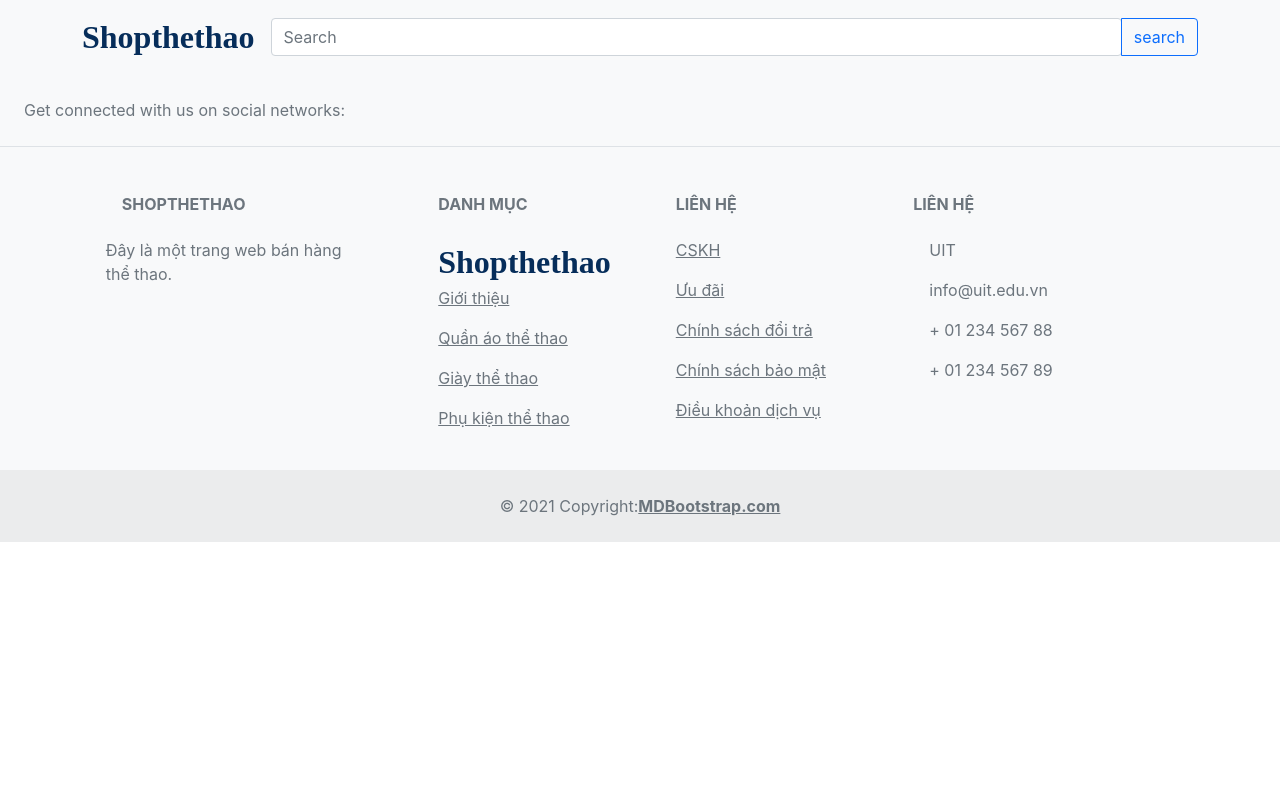
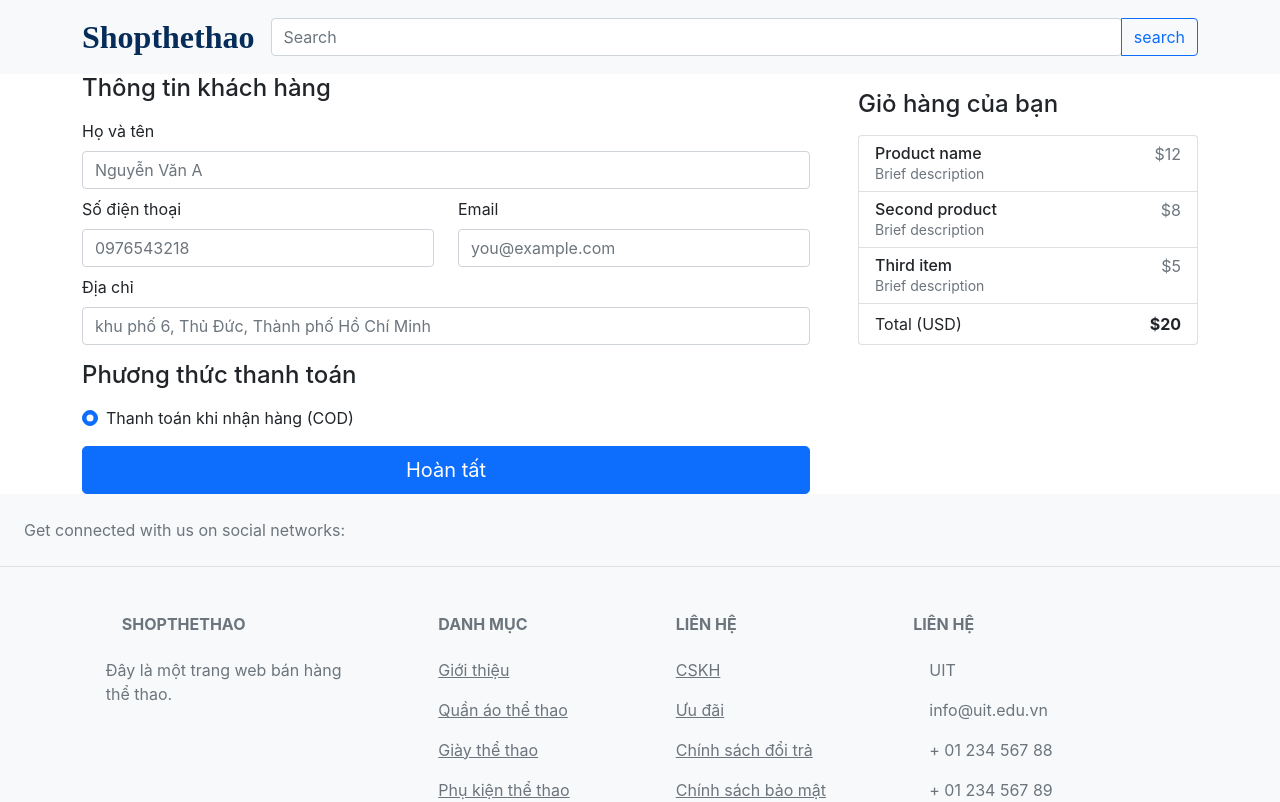
Before and after one commit to BuiTaLocLS/framework_IS220.M11_1, a React (Create React App) app: page /checkout in a window 1280 px wide. Shown: the top 802 px of the page. Built offline with nearby package versions, Linux system fonts and the light colour scheme; a web font is replaced by a local one.

Commit message:
checkout-cart

```diff
--- /dev/null
+++ b/src/components/Cart.js
@@ -0,0 +1,100 @@
+import React from 'react';
+import './Cart.scss';
+
+
+const Cart = () => {
+  return (
+    <div className="container">
+      <div className="row g-5">
+      <div className="col-md-5 col-lg-4 order-md-last">
+        <h4 className="d-flex justify-content-between align-items-center mb-3">
+          <span className="my-0">Giỏ hàng của bạn</span>
+        </h4>
+        <ul className="list-group mb-3">
+          <li className="list-group-item d-flex justify-content-between lh-sm">
+            <div>
+              <h6 className="my-0">Product name</h6>
+              <small className="text-muted">Brief description</small>
+            </div>
+            <span className="text-muted">$12</span>
+          </li>
+          <li className="list-group-item d-flex justify-content-between lh-sm">
+            <div>
+              <h6 className="my-0">Second product</h6>
+              <small className="text-muted">Brief description</small>
+            </div>
+            <span className="text-muted">$8</span>
+          </li>
+          <li className="list-group-item d-flex justify-content-between lh-sm">
+            <div>
+              <h6 className="my-0">Third item</h6>
+              <small className="text-muted">Brief description</small>
+            </div>
+            <span className="text-muted">$5</span>
+          </li>
+          <li className="list-group-item d-flex justify-content-between">
+            <span>Total (USD)</span>
+            <strong>$20</strong>
+          </li>
+        </ul>
+
+      </div>
+      <div className="col-md-7 col-lg-8">
+        <h4>Thông tin khách hàng</h4>
+        <form noValidate>
+          <div className="row">
+            <div className='col-sm-12'>
+              <label htmlFor="fullName" className="form-label">
+              Họ và tên
+              </label>
+              <input id="fullName" type="text" className="form-control" placeholder='Nguyễn Văn A' />
+              <div className="invalid-feedback">
+              Họ và tên không được bỏ trống
+              </div>
+            </div>
+
+            <div class="col-6">
+                <label htmlFor="number-phone" className="form-label">Số điện thoại</label>
+                <div class="input-group has-validation">
+                  <input type="text" className="form-control" id="number-phone" placeholder="0976543218" required />
+                <div class="invalid-feedback">
+                Số điện thoại không được bỏ trống
+                  </div>
+                </div>
+            </div>
+            <div class="col-6">
+              <label htmlFor="email" className="form-label">
+                Email
+              </label>
+              <input type="email" className="form-control" id="email" placeholder="you@example.com" />
+              <div className="invalid-feedback">
+              Email không được bỏ trống
+              </div>
+            </div>
+            <div className="col-12">
+                <label htmlFor="address" className="form-label">Địa chỉ</label>
+                <input type="text" className="form-control" id="address" placeholder="khu phố 6, Thủ Đức, Thành phố Hồ Chí Minh" required/>
+                <div className="invalid-feedback">
+                Địa chỉ không được bỏ trống
+                </div>
+              </div>
+
+          </div>
+          <h4 className="mb-3">Phương thức thanh toán</h4>
+
+            <div className="my-3">
+              <div className="form-check">
+                <input id="credit" name="paymentMethod" type="radio" className="form-check-input" checked required/>
+                <label className="form-check-label" htmlFor="credit">Thanh toán khi nhận hàng (COD)</label>
+              </div>
+            </div>
+          <button className="w-100 btn btn-primary btn-lg" type="submit">Hoàn tất</button>
+        </form>
+      </div>
+      {/* Cart */}
+      </div>
+    </div>
+  );
+}
+
+export default Cart;
--- /dev/null
+++ b/src/components/Cart.scss
@@ -0,0 +1,11 @@
+.container {
+  max-width: 960px;
+}
+
+.form-label {
+  margin: 8px 0 0 0
+}
+
+.mb-3 {
+  margin: 16px 0 0 0
+}
--- a/src/components/Footer.js
+++ b/src/components/Footer.js
@@ -59,8 +59,6 @@ const Footer = () => {
                                 <h6 className="text-uppercase fw-bold mb-4">
                                     Danh Mục
                                 </h6>
-
-                                <Link to="/gioi-thieu" className="navbar-brand logo">Shopthethao</Link>
 
                                 <p>
                                     <Link to="/gioi-thieu" className="text-reset">Giới thiệu</Link>
--- a/src/components/Header.js
+++ b/src/components/Header.js
@@ -20,7 +20,7 @@ class Header extends Component {
             <nav className="navbar navbar-expand-lg navbar-light bg-light">
                 <div className="container">
 
-                    <Link to="/about" className="navbar-brand logo">Shopthethao</Link>
+                    <Link to="/" className="navbar-brand logo">Shopthethao</Link>
 
                     <button className="navbar-toggler" type="button" data-bs-toggle="collapse" data-bs-target="#navbarSupportedContent" aria-controls="navbarSupportedContent" aria-expanded="false" aria-label="Toggle navigation">
                         <span className="navbar-toggler-icon" />
--- a/src/views/App.js
+++ b/src/views/App.js
@@ -3,6 +3,7 @@ import Footer from '../components/Footer';
 import DetailProduct from './DetailProduct'
 import Intro from './Intro';
 import Home from './Home';
+import Checkout from './Checkout';
 import {
   BrowserRouter as Router,
   Switch,
@@ -41,6 +42,9 @@ function App() {
           <Route path="/detail-product/:id">
             <DetailProduct />
           </Route>
+          <Route path="/checkout">
+            <Checkout />
+          </Route>
         </Switch>
         <Footer />
       </Router>
--- /dev/null
+++ b/src/views/Cart.js
@@ -0,0 +1,145 @@
+import React, { useEffect, useState } from 'react';
+import { Route } from 'react-router-dom'
+import Commerce from '@chec/commerce.js'
+import { Grid } from 'semantic-ui-react';
+
+//Component Imports
+import Nav from '../components/cart/Nav'
+import LeftPanel from '../components/cart/LeftPanel'
+import ProductContainer from '.components/cart/ProductContainer'
+import CheckoutContainer from '../components/cart/CheckoutContainer'
+import CheckoutComplete from '../components/cart/CheckoutComplete'
+// import PrivateRoute from './utils/PrivateRoute'
+
+export const CartItemsContext = React.createContext()
+
+function Cart() {
+
+
+
+    const [cart, setCart] = useState()
+    const [checkout, setCheckout] = useState(false)
+    const [modalOpen, setModalOpen] = useState(false)
+    const [receipt, setReceipt] = useState()
+
+    useEffect(() => {
+        commerce.cart.retrieve()
+            .then(res => {
+                // console.log(res, 'response from app useEffect')
+                setCart(res)
+            })
+    },[receipt])
+
+    const cartHelperFunctions = {
+
+        deleteItem: (lineItemId) => {
+            commerce.cart.remove(lineItemId)
+                .then(res => {
+                    setCart(res.cart)
+                    localStorage.removeItem('cart-id')
+                })
+        },
+        addQaunity: (lineItemId, newQuanity) => {
+            commerce.cart.update(lineItemId, {quantity: newQuanity})
+                .then(res => {
+                    setCart(res.cart)
+
+                })
+        },
+        subtractQuanity: (lineItemId, newQuanity) => {
+
+            if (newQuanity === 0) {
+                cartHelperFunctions.deleteItem(lineItemId)
+            } else {
+                commerce.cart.update(lineItemId, {quantity: newQuanity})
+                    .then(res => {
+                        setCart(res.cart)
+                    })
+            }
+
+        }
+    }
+
+    const addToCart = (productId, variantInfo) => {
+
+        if(variantInfo) {
+            commerce.cart.add(productId, 1, variantInfo)
+                .then(res => {
+                    // console.log(res, 'res from adding to CART!!')
+                    setCart(res.cart)
+                })
+        } else {
+            window.alert('Please Select a Shirt Size')
+        }
+    }
+
+    const emptyCart = () => {
+        commerce.cart.empty()
+            .then(res => {
+                // console.log(res, 'res from empty cart')
+                setCart(null)
+                localStorage.removeItem('cart-id')
+            })
+    }
+
+    return (
+        <div className="Cart">
+
+            <CartItemsContext.Provider value={cartHelperFunctions}>
+                <Nav
+                    cart={cart}
+                    emptyCart={emptyCart}
+                    checkout={checkout}
+                    setCheckout={setCheckout}
+                    modalOpen={modalOpen}
+                    setModalOpen={setModalOpen}
+                />
+            </CartItemsContext.Provider>
+
+            <Grid centered stackable padded relaxed>
+                {/* <LeftPanel /> */}
+                <Grid.Column className='left-column' width={5}>
+                    <Route exact path="/" component={LeftPanel} />
+                </Grid.Column>
+
+                {/* <Right Panel /> */}
+                <Grid.Column width={9}>
+                    <Route exact path="/" render={props => {
+                        return (
+                            <ProductContainer
+                                {...props}
+                                addToCart={addToCart}
+                                setCheckout={setCheckout}
+                            />
+                        )
+                    }}/>
+                </Grid.Column>
+            </Grid>
+
+            {/* Route to Checkout */}
+            {/* <PrivateRoute
+                component={CheckoutContainer}
+                path={`/checkout/:id`}
+                setCheckout={setCheckout}
+                setModalOpen={setModalOpen}
+                setReceipt={setReceipt}
+            /> */}
+            {/* <PrivateRoute
+                component={CheckoutComplete}
+                path={`/order-complete/:checkoutToken/:orderId`}
+                setCheckout={setCheckout}
+            /> */}
+            <Route path="/order-complete/:checkoutToken/:orderId" render={props => {
+                return (
+                    <CheckoutComplete
+                        {...props}
+                        setCheckout={setCheckout}
+                    />
+                )
+                }}
+            />
+        </div>
+  );
+}
+
+export default Cart;
--- /dev/null
+++ b/src/views/Checkout.js
@@ -0,0 +1,10 @@
+import Cart from "../components/Cart";
+const Checkout = () => {
+    return (
+        <>
+            <Cart />
+        </>
+    );
+};
+
+export default Checkout;
```
Also changed, not shown: 1 other file (tests, documents, lock files or other folders).
